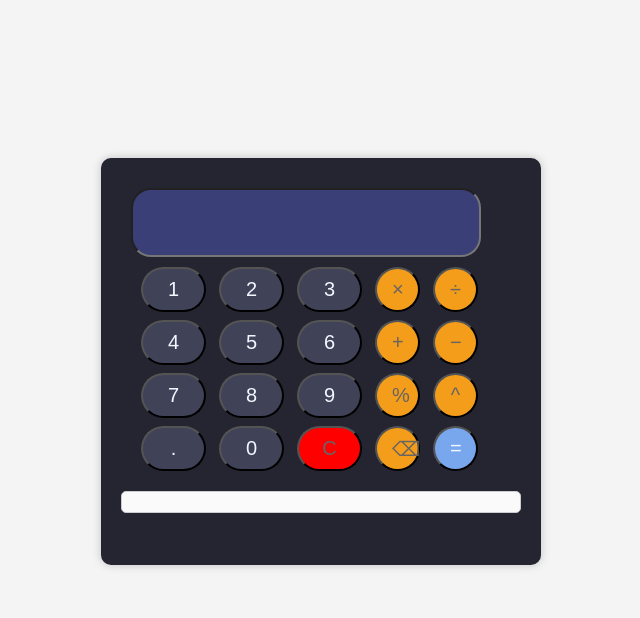
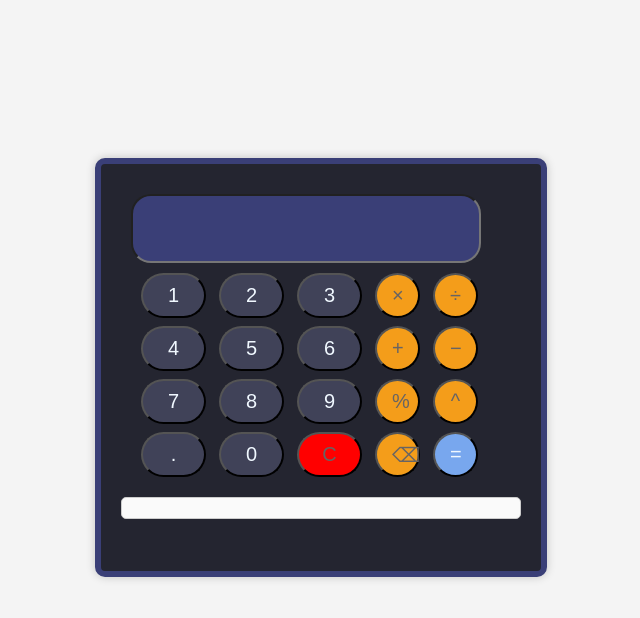
Before and after one commit to Chimezie1283/A-simple-calculator, a plain HTML site: page index.html in a window 1280 px wide. Shown: the whole page, without its empty margins (319-959 px from the left). Drawn offline with Linux system fonts and the light colour scheme.

Commit message:
A simple javascript functional calculator

```diff
--- a/index.css
+++ b/index.css
@@ -19,6 +19,7 @@ body {
   height: 367px;
   background-color: #242530;
   margin: 10% auto;
+  border: 6px #3a3f77 solid;
 }
 
 /* Display input field */
```
